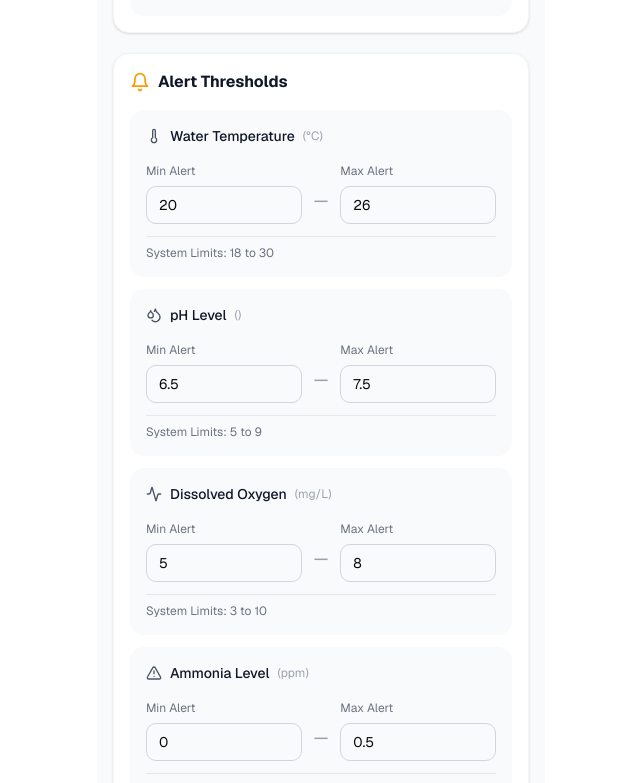
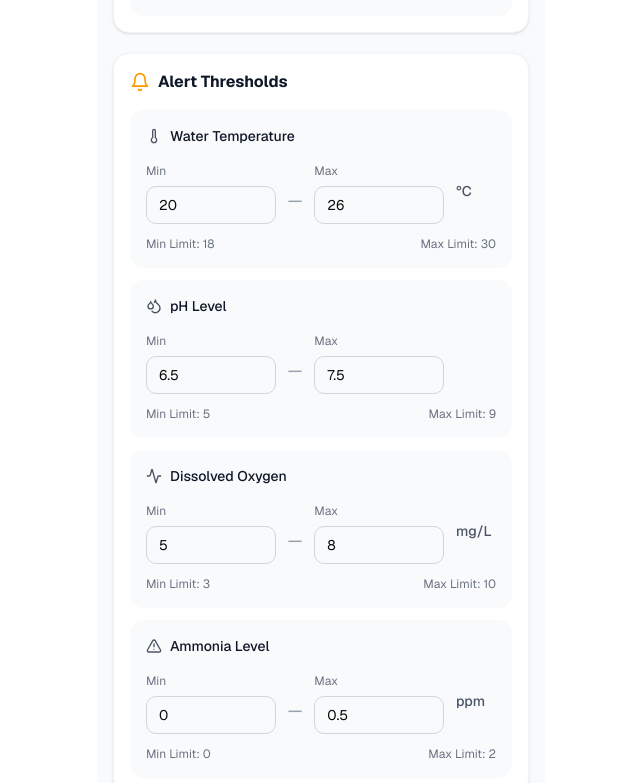
Before and after one commit to kitkato3/GrowUp_FrontEnd, a Next.js app: page /settings in a window 1280 px wide. Shown: the part 950-1733 px from the top of the page, without its empty margins (319-959 px from the left). Built offline with nearby package versions, Linux system fonts and the light colour scheme.

Commit message:
yis galing compactedt

```diff
--- a/app/(routes)/settings/page.tsx
+++ b/app/(routes)/settings/page.tsx
@@ -212,12 +212,11 @@ const ThresholdRangeInput: React.FC<ThresholdRangeInputProps> = ({
     <div className="flex items-center gap-2 mb-3">
       <Icon className="w-4 h-4 text-gray-600" />
       <span className="font-medium text-gray-900 text-sm">{label}</span>
-      <span className="text-xs text-gray-400">({unit})</span>
     </div>
 
     <div className="flex items-center gap-3">
       <div className="flex-1">
-        <span className="text-xs text-gray-500">Min Alert</span>
+        <span className="text-xs text-gray-500">Min</span>
         <input
           type="number"
           value={minValue}
@@ -232,7 +231,7 @@ const ThresholdRangeInput: React.FC<ThresholdRangeInputProps> = ({
       <span className="text-gray-400 font-medium mt-5">—</span>
 
       <div className="flex-1">
-        <span className="text-xs text-gray-500">Max Alert</span>
+        <span className="text-xs text-gray-500">Max</span>
         <input
           type="number"
           value={maxValue}
@@ -243,10 +242,13 @@ const ThresholdRangeInput: React.FC<ThresholdRangeInputProps> = ({
           className="w-full mt-1 px-3 py-2 border border-gray-300 rounded-lg text-sm focus:outline-none focus:ring-2 focus:ring-emerald-500"
         />
       </div>
+
+      <span className="text-sm font-medium text-gray-600 w-10">{unit}</span>
     </div>
 
-    <div className="flex justify-between text-xs text-gray-500 mt-3 border-t border-gray-200 pt-2">
-      <span>System Limits: {minLimit} to {maxLimit}</span>
+    <div className="flex justify-between text-xs text-gray-500 mt-3">
+      <span>Min Limit: {minLimit}</span>
+      <span>Max Limit: {maxLimit}</span>
     </div>
   </div>
 )
```
